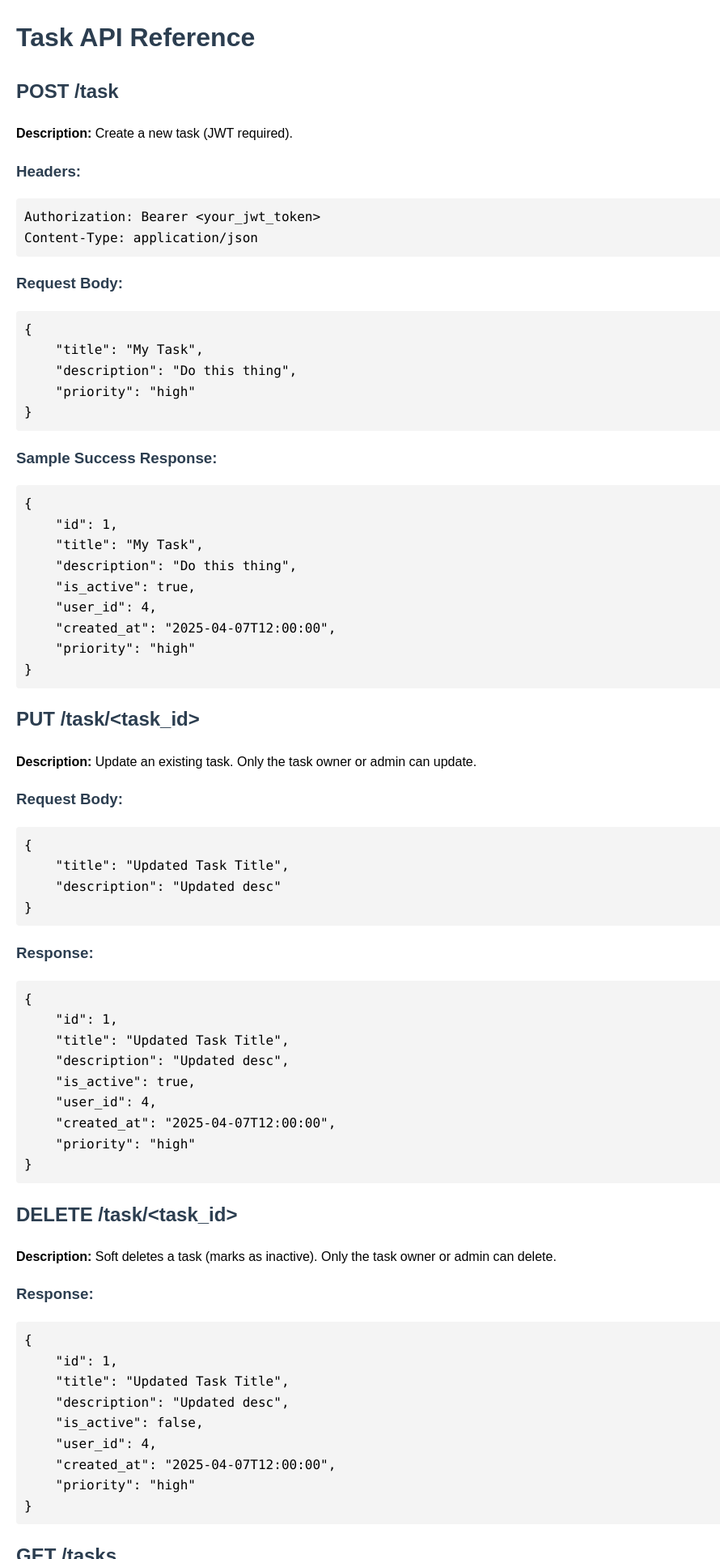
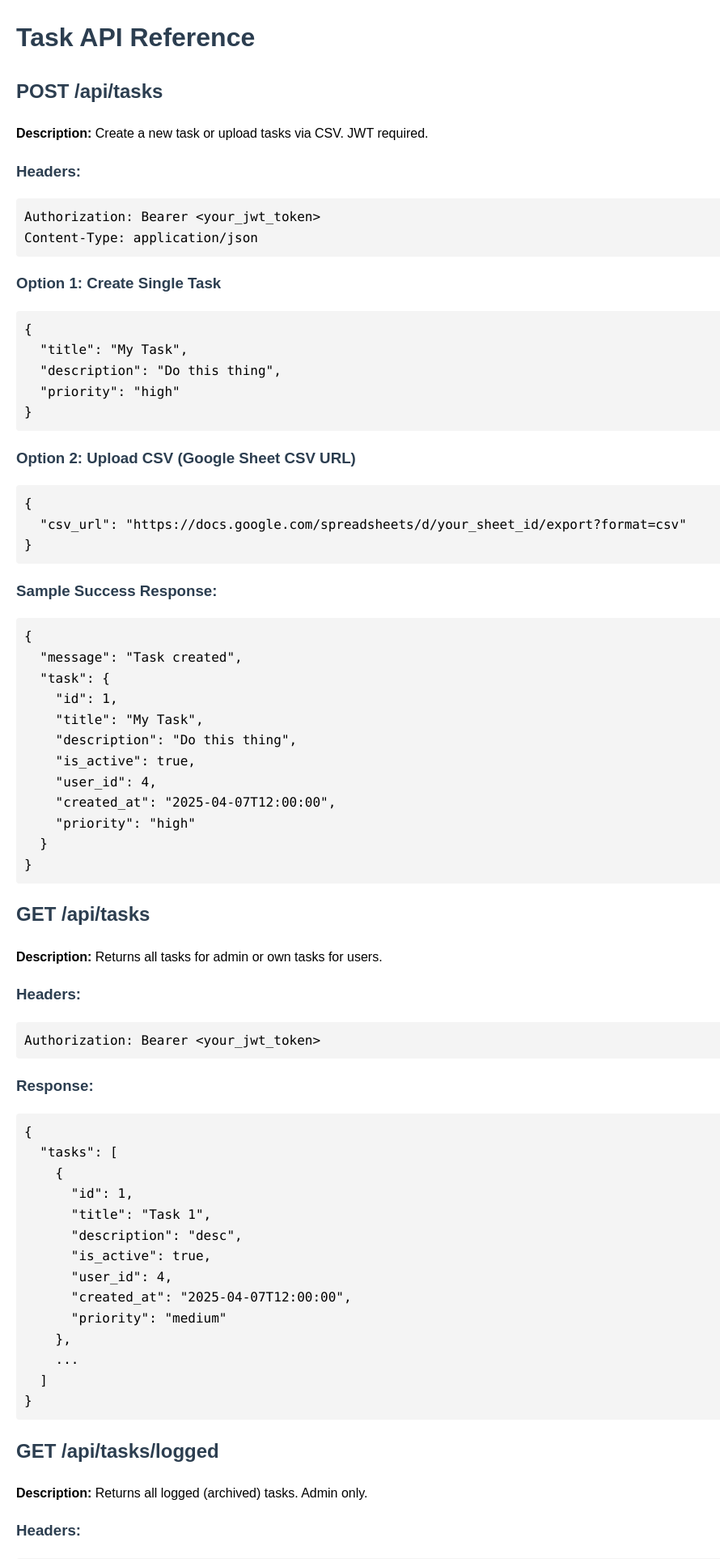
Before and after one commit to Derek1350/Trackit-TaskManager-API, a Flask app: page /api-reference/tasks in a window 1280 px wide. Shown: the top 1925 px of the page at 81% size, without its empty margins (0-890 px from the left). Run offline with Flask 3, Linux system fonts and the light colour scheme.

Commit message:
In front end the routes are mentioned wrong ...correctedgit add .

```diff
--- a/app/templates/task_routes.html
+++ b/app/templates/task_routes.html
@@ -1,7 +1,7 @@
 <!DOCTYPE html>
 <html lang="en">
   <head>
-    <meta charset="UTF-8">
+    <meta charset="UTF-8" />
     <title>Task API Reference</title>
     <style>
       body {
@@ -9,7 +9,9 @@
         margin: 20px;
         line-height: 1.6;
       }
-        h1, h2, h3 {
+      h1,
+      h2,
+      h3 {
         color: #2c3e50;
       }
       pre {
@@ -26,22 +28,32 @@
   <body>
     <h1>Task API Reference</h1>
 
-    <h2>POST /task</h2>
-    <p><strong>Description:</strong> Create a new task (JWT required).</p>
+    <h2>POST /api/tasks</h2>
+    <p>
+      <strong>Description:</strong> Create a new task or upload tasks via CSV.
+      JWT required.
+    </p>
 
     <h3>Headers:</h3>
     <pre><code>Authorization: Bearer &lt;your_jwt_token&gt;
 Content-Type: application/json</code></pre>
 
-    <h3>Request Body:</h3>
+    <h3>Option 1: Create Single Task</h3>
     <pre><code>{
   "title": "My Task",
   "description": "Do this thing",
   "priority": "high"
 }</code></pre>
 
+    <h3>Option 2: Upload CSV (Google Sheet CSV URL)</h3>
+    <pre><code>{
+  "csv_url": "https://docs.google.com/spreadsheets/d/your_sheet_id/export?format=csv"
+}</code></pre>
+
     <h3>Sample Success Response:</h3>
     <pre><code>{
+  "message": "Task created",
+  "task": {
     "id": 1,
     "title": "My Task",
     "description": "Do this thing",
@@ -49,47 +61,21 @@ Content-Type: application/json</code></pre>
     "user_id": 4,
     "created_at": "2025-04-07T12:00:00",
     "priority": "high"
+  }
 }</code></pre>
 
-    <h2>PUT /task/&lt;task_id&gt;</h2>
-    <p><strong>Description:</strong> Update an existing task. Only the task owner or admin can update.</p>
+    <h2>GET /api/tasks</h2>
+    <p>
+      <strong>Description:</strong> Returns all tasks for admin or own tasks for
+      users.
+    </p>
 
-    <h3>Request Body:</h3>
-    <pre><code>{
-    "title": "Updated Task Title",
-    "description": "Updated desc"
-}</code></pre>
+    <h3>Headers:</h3>
+    <pre><code>Authorization: Bearer &lt;your_jwt_token&gt;</code></pre>
 
     <h3>Response:</h3>
     <pre><code>{
-    "id": 1,
-    "title": "Updated Task Title",
-    "description": "Updated desc",
-    "is_active": true,
-    "user_id": 4,
-    "created_at": "2025-04-07T12:00:00",
-    "priority": "high"
-}</code></pre>
-
-    <h2>DELETE /task/&lt;task_id&gt;</h2>
-    <p><strong>Description:</strong> Soft deletes a task (marks as inactive). Only the task owner or admin can delete.</p>
-
-    <h3>Response:</h3>
-    <pre><code>{
-    "id": 1,
-    "title": "Updated Task Title",
-    "description": "Updated desc",
-    "is_active": false,
-    "user_id": 4,
-    "created_at": "2025-04-07T12:00:00",
-    "priority": "high"
-}</code></pre>
-
-    <h2>GET /tasks</h2>
-    <p><strong>Description:</strong> Returns all tasks (admin) or user's tasks (user). Supports caching.</p>
-
-    <h3>Response (List of Tasks):</h3>
-    <pre><code>[
+  "tasks": [
     {
       "id": 1,
       "title": "Task 1",
@@ -100,16 +86,21 @@ Content-Type: application/json</code></pre>
       "priority": "medium"
     },
     ...
-]</code></pre>
+  ]
+}</code></pre>
 
-    <h2>GET /tasks/logged</h2>
-    <p><strong>Description:</strong> Returns all logged (archived) tasks from TaskLogger table. <strong>Admin only.</strong></p>
+    <h2>GET /api/tasks/logged</h2>
+    <p>
+      <strong>Description:</strong> Returns all logged (archived) tasks. Admin
+      only.
+    </p>
 
     <h3>Headers:</h3>
     <pre><code>Authorization: Bearer &lt;admin_jwt_token&gt;</code></pre>
 
-    <h3>Sample Response:</h3>
-    <pre><code>[
+    <h3>Response:</h3>
+    <pre><code>{
+  "logged_tasks": [
     {
       "id": 17,
       "title": "Archived Task",
@@ -120,16 +111,61 @@ Content-Type: application/json</code></pre>
       "priority": "low"
     },
     ...
-]</code></pre>
+  ]
+}</code></pre>
 
-    <h2>CSV Upload Requirements</h2>
-    <p>To upload a CSV to the system:</p>
-    <ul>
-        <li>Required Columns: <code>title, description, priority</code></li>
-        <li>File must be a valid CSV format.</li>
-        <li>Data must not contain nulls in required fields.</li>
-        <li>Each task will be inserted and cached will be invalidated.</li>
-        <li>CSV upload is only accessible to authenticated users.</li>
-    </ul>
+    <h2>PUT /api/tasks/&lt;task_id&gt;</h2>
+    <p>
+      <strong>Description:</strong> Update a task. Only task owner or admin can
+      update.
+    </p>
+
+    <h3>Headers:</h3>
+    <pre><code>Authorization: Bearer &lt;your_jwt_token&gt;
+Content-Type: application/json</code></pre>
+
+    <h3>Request Body:</h3>
+    <pre><code>{
+  "title": "Updated Task Title",
+  "description": "Updated desc",
+  "priority": "high"
+}</code></pre>
+
+    <h3>Response:</h3>
+    <pre><code>{
+  "message": "Task updated",
+  "task": {
+    "id": 1,
+    "title": "Updated Task Title",
+    "description": "Updated desc",
+    "is_active": true,
+    "user_id": 4,
+    "created_at": "2025-04-07T12:00:00",
+    "priority": "high"
+  }
+}</code></pre>
+
+    <h2>DELETE /api/tasks/&lt;task_id&gt;</h2>
+    <p>
+      <strong>Description:</strong> Soft delete a task (set is_active to false).
+      Admin only.
+    </p>
+
+    <h3>Headers:</h3>
+    <pre><code>Authorization: Bearer &lt;admin_jwt_token&gt;</code></pre>
+
+    <h3>Response:</h3>
+    <pre><code>{
+  "message": "Task deleted successfully",
+  "Deleted_task": {
+    "id": 1,
+    "title": "Updated Task Title",
+    "description": "Updated desc",
+    "is_active": false,
+    "user_id": 4,
+    "created_at": "2025-04-07T12:00:00",
+    "priority": "high"
+  }
+}</code></pre>
   </body>
 </html>
```
Lines whose indentation alone changed are shown as unchanged.
